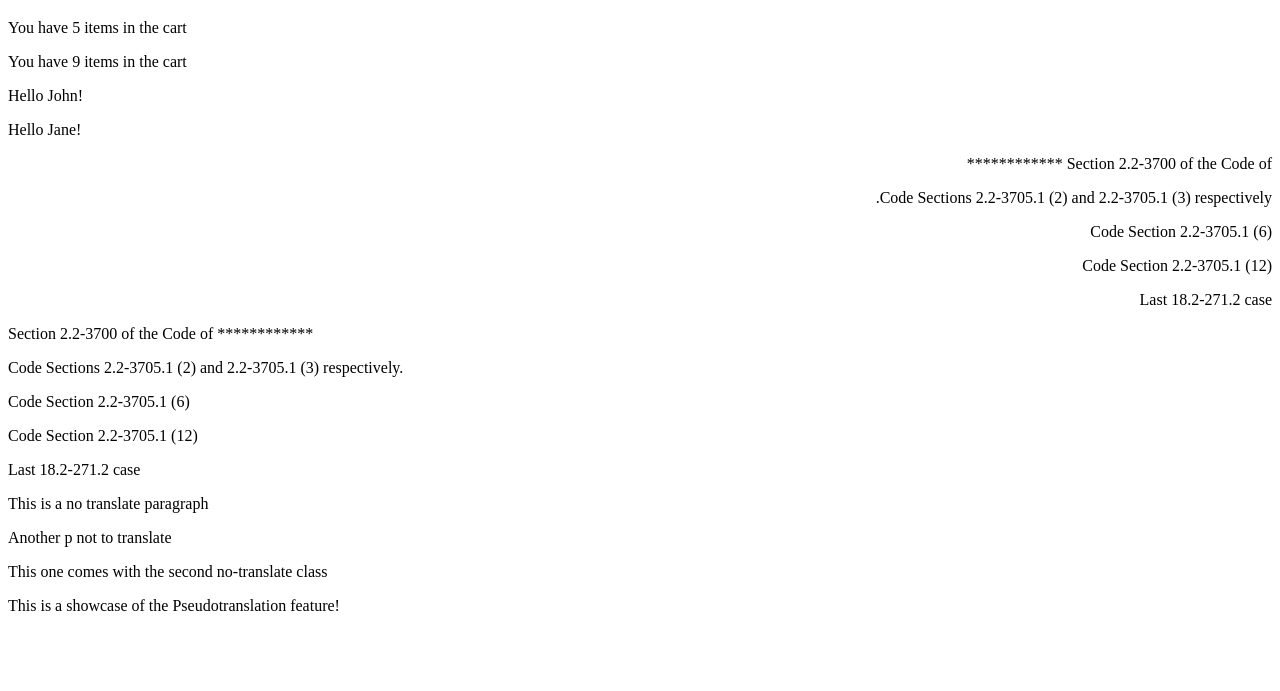
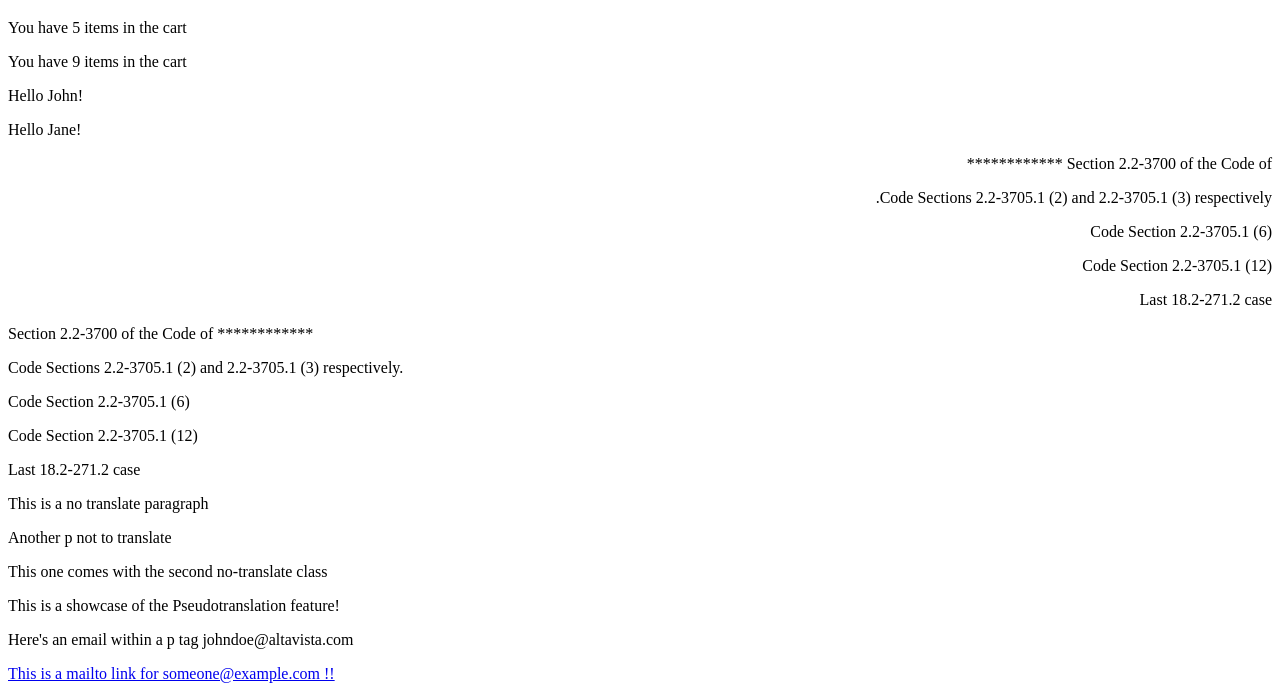
Before and after one commit to Amazzei-smartling/Amazzei-smartling.github.io, a plain HTML site: page index.html in a window 1280 px wide. Shown: the part 285-976 px from the top of the page. Before the commit the page ends 916 px from the top, so only its background shows below. Drawn offline with Linux system fonts and the light colour scheme.

Commit message:
mail test

```diff
--- a/index.html
+++ b/index.html
@@ -37,6 +37,10 @@
     <p class="not-two"> This one comes with the second no-translate class</p>
     <p> This is a showcase of the Pseudotranslation feature!</p>
 
+    <p> Here's an email within a p tag johndoe@altavista.com </p>
+    <a href="mailto:someone@example.com">This is a mailto link for someone@example.com !!</a>
+
+
 
     <script>
         document.getElementById("dcs").innerHTML="Brand new string that DCS has just replaced"
```
